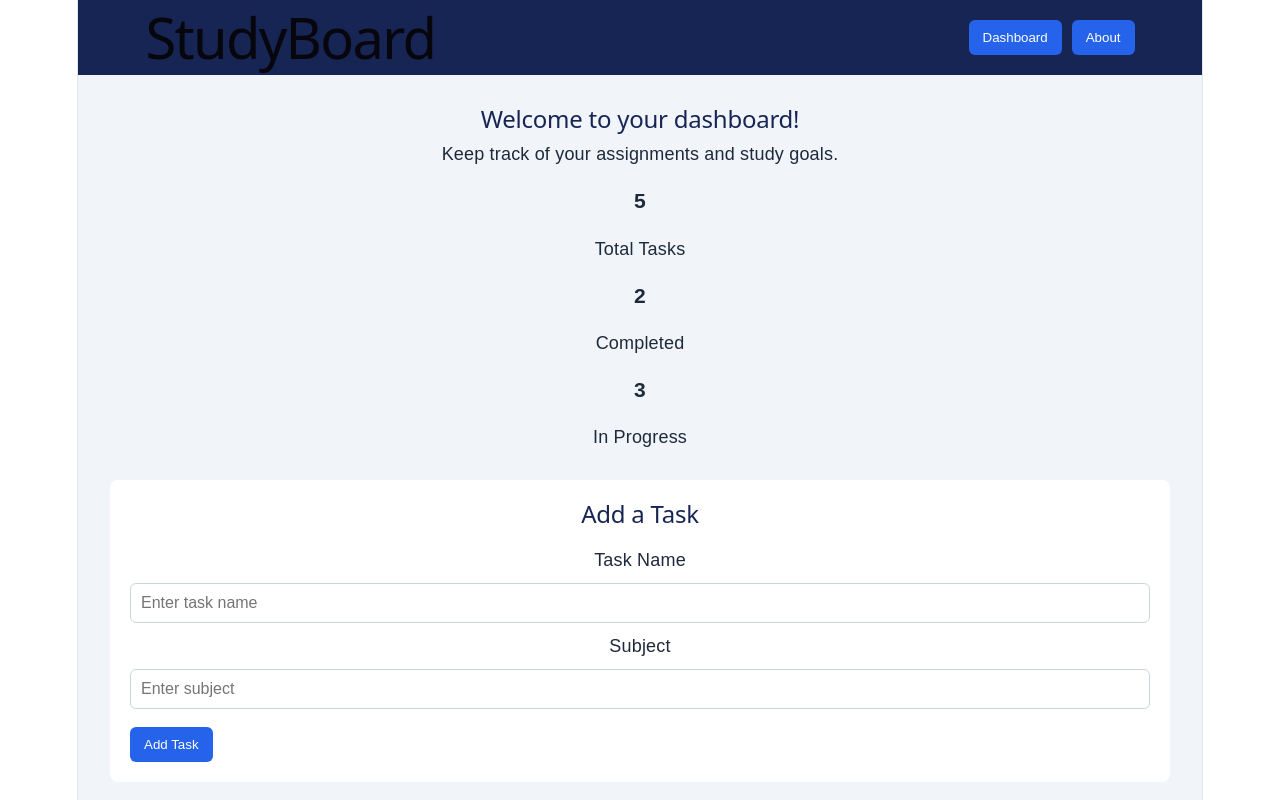
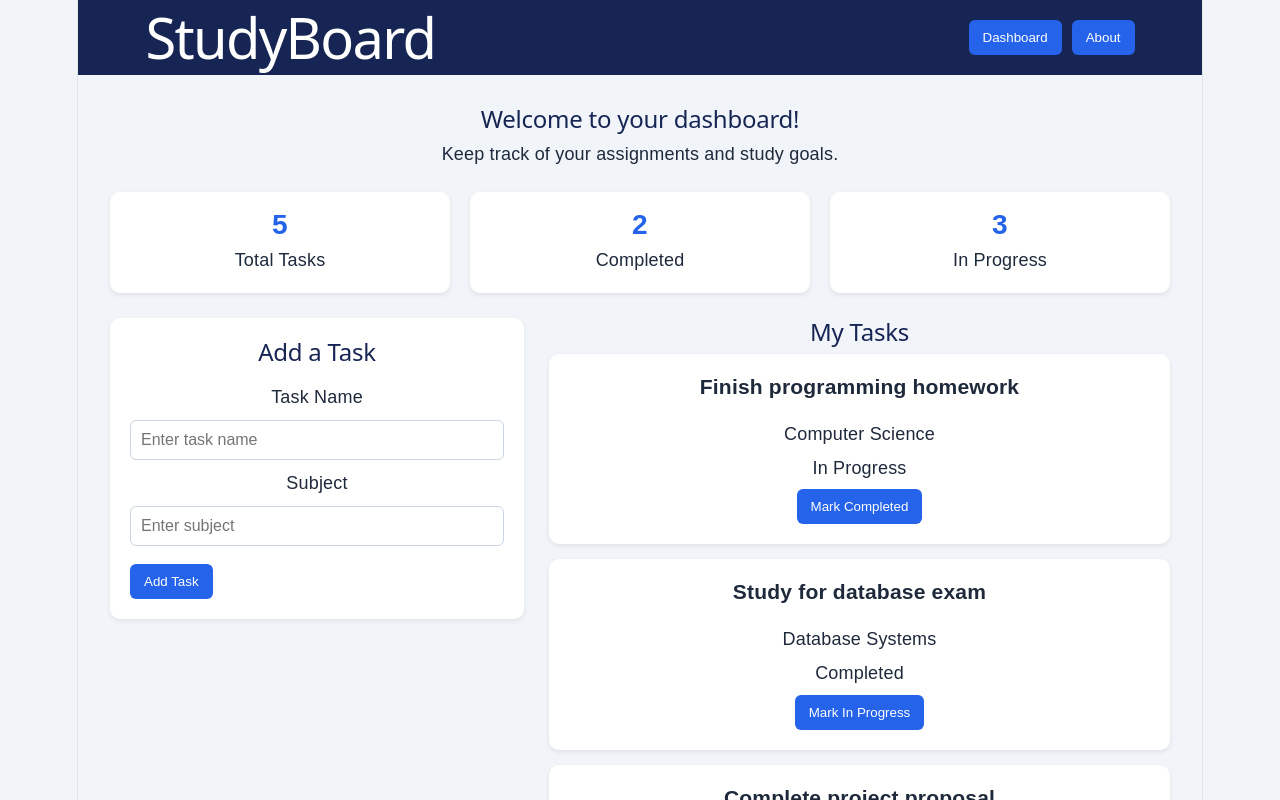
Before and after one commit to nchaudary81/studyboard, a React (Vite) app: page / in a window 1280 px wide. Shown: the top 800 px of the page. Built offline with nearby package versions, Linux system fonts and the light colour scheme.

Commit message:
Adjust design to be grid, improve repsonse dashboard

```diff
--- a/src/App.css
+++ b/src/App.css
@@ -1,22 +1,27 @@
 
-* {
+*
+{
   box-sizing: border-box;
 }
 
-body {
+body
+{
   margin: 0;
   font-family: Arial, sans-serif;
-}
-
-.app {
-  min-height: 100vh;
   background: #f1f5f9;
   color: #1e293b;
 }
 
-header {
+.app
+{
+  min-height: 100vh;
+  background: #f1f5f9;
+}
+
+header
+{
   background: #172554;
-  color: #1e293b;
+  color: white;
   padding: 20px 6%;
   display: flex;
   justify-content: space-between;
@@ -25,16 +30,20 @@ header {
   gap: 15px;
 }
 
-header h1 {
+header h1
+{
   margin: 0;
+  color: white;
 }
 
-nav {
+nav
+{
   display: flex;
   gap: 10px;
 }
 
-button {
+button
+{
   background: #2563eb;
   color: white;
   border: none;
@@ -43,67 +52,154 @@ button {
   cursor: pointer;
 }
 
-main {
+button:hover
+{
+  background: #1d4ed8;
+}
+
+main
+{
   max-width: 1100px;
   margin: 0 auto;
   padding: 30px 20px;
 }
 
-main h2 {
+main h2
+{
   color: #172554;
 }
 
-footer {
-  text-align: center;
-  padding: 25px;
-  color: #64748b;
+.stats
+{
+  display: grid;
+  grid-template-columns: repeat(3, 1fr);
+  gap: 20px;
+  margin: 25px 0;
 }
 
-@media (max-width: 600px) {
-  header {
-    flex-direction: column;
-    align-items: flex-start;
-  }
+.stats > div
+{
+  background: white;
+  padding: 20px;
+  border-radius: 10px;
+  box-shadow: 0 2px 5px rgba(0, 0, 0, 0.08);
+}
+
+.stats h3
+{
+  color: #2563eb;
+  font-size: 28px;
+  margin: 0 0 8px;
+}
+
+.stats p
+{
+  margin: 0;
+}
+
+.task-section
+{
+  display: grid;
+  grid-template-columns: 1fr 1.5fr;
+  gap: 25px;
+  align-items: start;
+}
+
+.task-form-column,
+.task-list
+{
+  min-width: 0;
 }
 
 .task-list {
-  margin-top: 30px;
+  margin-top: 0;
 }
 
-.task-card {
+
+.task-card
+{
   background: white;
-  padding: 16px;
-  margin-bottom: 12px;
-  border-radius: 8px;
+  padding: 20px;
+  margin-bottom: 15px;
+  border-radius: 10px;
   box-shadow: 0 2px 5px rgba(0, 0, 0, 0.08);
 }
 
-.task-card h3 {
+.task-card h3
+{
   margin-top: 0;
 }
 
-.task-card p {
-  margin-bottom: 5px;
+.task-card p
+{
+  margin-bottom: 8px;
 }
 
-.add-task-form {
+
+.add-task-form
+{
   background: white;
   padding: 20px;
-  margin-bottom: 25px;
-  border-radius: 8px;
+  margin-bottom: 15px;
+  border-radius: 10px;
+  box-shadow: 0 2px 5px rgba(0, 0, 0, 0.08);
   display: flex;
   flex-direction: column;
   gap: 10px;
 }
 
-.add-task-form input {
+.add-task-form h2
+{
+  margin-top: 0;
+}
+
+.add-task-form input
+{
+  width: 100%;
   padding: 10px;
   border: 1px solid #cbd5e1;
   border-radius: 6px;
   font-size: 16px;
 }
 
-.add-task-form button {
+.add-task-form button
+{
+  align-self: flex-start;
   margin-top: 8px;
-  align-self: flex-start;
 }
+
+
+.about
+{
+  background: white;
+  padding: 25px;
+  border-radius: 10px;
+  box-shadow: 0 2px 5px rgba(0, 0, 0, 0.08);
+}
+
+footer
+{
+  text-align: center;
+  padding: 25px;
+  color: #64748b;
+}
+
+
+@media (max-width: 700px)
+{
+  header
+  {
+    flex-direction: column;
+    align-items: flex-start;
+  }
+
+  .stats
+  {
+    grid-template-columns: 1fr;
+  }
+
+  .task-section
+  {
+    grid-template-columns: 1fr;
+  }
+}
--- a/src/App.jsx
+++ b/src/App.jsx
@@ -5,7 +5,8 @@ import Stats from './components/Stats'
 import TaskList from './components/TaskList'
 import About from './components/About'
 
-function App() {
+function App()
+{
   const [currentView, setCurrentView] = useState('dashboard')
 
   return (
@@ -20,8 +21,12 @@ function App() {
           <>
             <h2>Welcome to your dashboard!</h2>
             <p>Keep track of your assignments and study goals.</p>
+
             <Stats />
-            <TaskList />
+
+            <div className="dashboard-layout">
+              <TaskList />
+            </div>
           </>
         ) : (
           <About />
--- a/src/components/About.jsx
+++ b/src/components/About.jsx
@@ -1,4 +1,5 @@
-function About() {
+function About()
+{
   return (
     <section className="about">
       <h2>About StudyBoard</h2>
--- a/src/components/AddTaskForm.jsx
+++ b/src/components/AddTaskForm.jsx
@@ -1,10 +1,12 @@
 import { useState } from 'react'
 
-function AddTaskForm({ onAddTask }) {
+function AddTaskForm({ onAddTask })
+{
   const [title, setTitle] = useState('')
   const [subject, setSubject] = useState('')
 
-  function handleSubmit(event) {
+  function handleSubmit(event)
+  {
     event.preventDefault()
 
     if (title.trim() === '' || subject.trim() === '') {
--- a/src/components/Header.jsx
+++ b/src/components/Header.jsx
@@ -1,4 +1,5 @@
-function Header({ onDashboardClick, onAboutClick }) {
+function Header({ onDashboardClick, onAboutClick })
+{
   return (
     <header>
       <h1>StudyBoard</h1>
--- a/src/components/Stats.jsx
+++ b/src/components/Stats.jsx
@@ -1,5 +1,5 @@
-
-function Stats() {
+function Stats()
+{
   return (
     <section className="stats">
       <div>
--- a/src/components/TaskList.jsx
+++ b/src/components/TaskList.jsx
@@ -1,14 +1,31 @@
 import { useState } from 'react'
 import AddTaskForm from './AddTaskForm'
 
-function TaskList() {
+function TaskList()
+{
   const [tasks, setTasks] = useState([
-    { id: 1, title: 'Finish programming homework', subject: 'Computer Science', completed: false },
-    { id: 2, title: 'Study for database exam', subject: 'Database Systems', completed: true },
-    { id: 3, title: 'Complete project proposal', subject: 'Internet Programming', completed: false }
+    {
+      id: 1,
+      title: 'Finish programming homework',
+      subject: 'Computer Science',
+      completed: false
+    },
+    {
+      id: 2,
+      title: 'Study for database exam',
+      subject: 'Database Systems',
+      completed: true
+    },
+    {
+      id: 3,
+      title: 'Complete project proposal',
+      subject: 'Internet Programming',
+      completed: false
+    }
   ])
 
-  function toggleTask(id) {
+  function toggleTask(id)
+  {
     setTasks(
       tasks.map((task) =>
         task.id === id
@@ -18,7 +35,8 @@ function TaskList() {
     )
   }
 
-  function addTask(title, subject) {
+  function addTask(title, subject)
+  {
     const newTask = {
       id: Date.now(),
       title: title,
@@ -30,9 +48,12 @@ function TaskList() {
   }
 
   return (
+    <div className="task-section">
+      <div className="task-form-column">
+        <AddTaskForm onAddTask={addTask} />
+      </div>
+
       <section className="task-list">
-      <AddTaskForm onAddTask={addTask} />
-
         <h2>My Tasks</h2>
 
         {tasks.map((task) => (
@@ -47,6 +68,7 @@ function TaskList() {
           </div>
         ))}
       </section>
+    </div>
   )
 }
 
```
Lines whose indentation alone changed are shown as unchanged.
